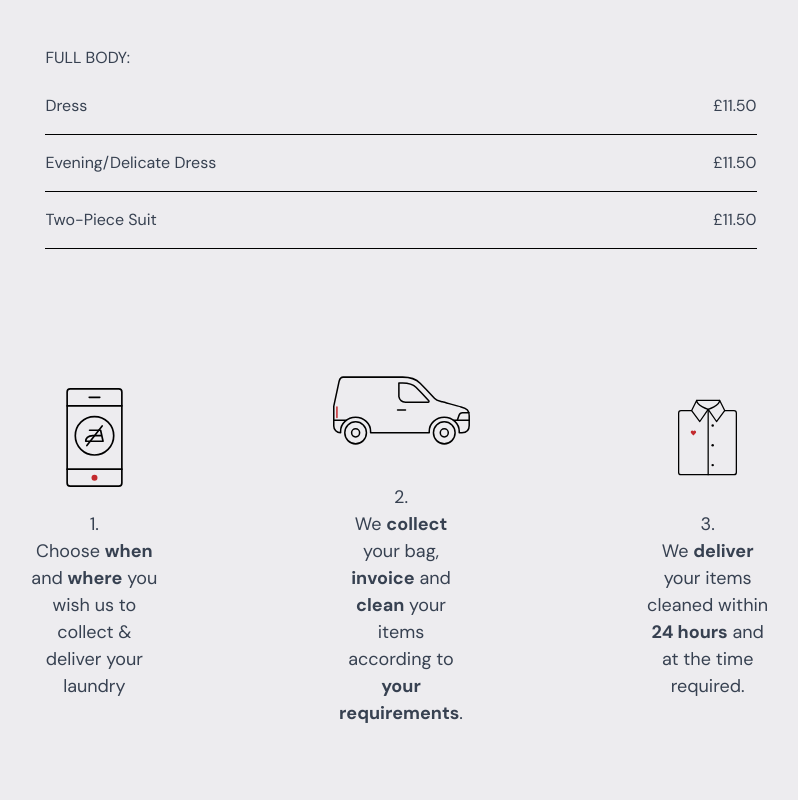
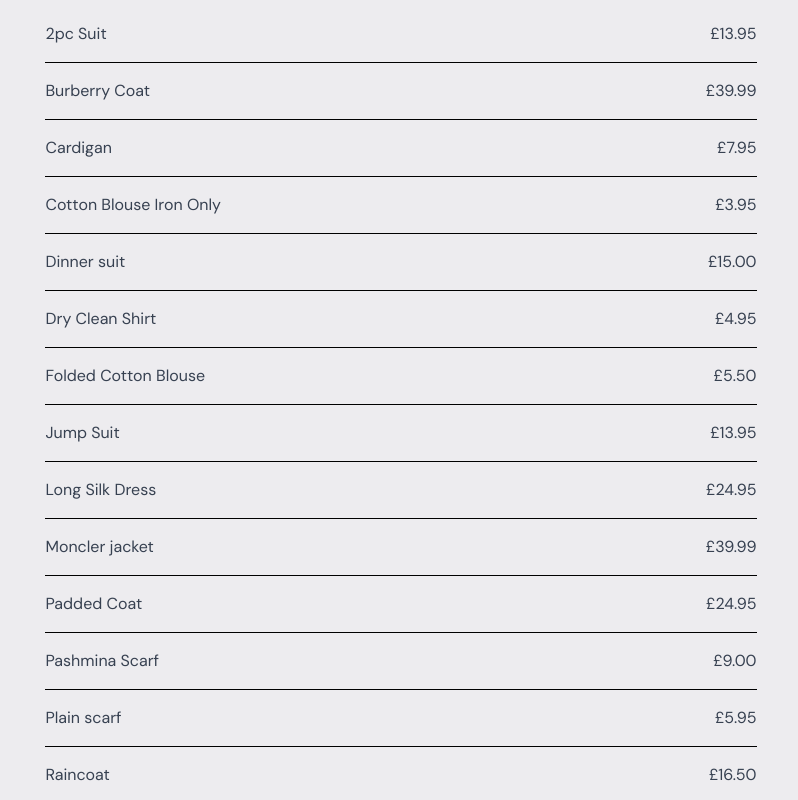
Before and after one commit to sajeerpm/laundary-web-2, a React (Vite) app: page /pricing in a window 1280 px wide. Shown: the part 980-1780 px from the top of the page, without its empty margins (239-1037 px from the left). Built offline with nearby package versions, Linux system fonts and the light colour scheme; no server answers.

Commit message:
added latest changes - 11/6 - 1

```diff
--- a/src/pages/pricing/Pricing.tsx
+++ b/src/pages/pricing/Pricing.tsx
@@ -8,18 +8,243 @@ const Pricing = () => {
   const [activeTab, setActiveTab] = useState(1);
   const [activeTabName, setActiveTabName] = useState("Dry Cleaning");
   const categories = [
-    { id: 1, name: "Dry Cleaning" },
-    { id: 2, name: "Shirt Service" },
-    { id: 3, name: "Laundry Services" },
-    { id: 4, name: "wash and fold services" },
-    { id: 5, name: "Curtain Cleaning" },
-    { id: 6, name: "SHOE REPAIR AND COMPLIMENT POLISH" },
-    { id: 7, name: "Trainer Cleaning" },
-    { id: 8, name: "Wedding Dresses" },
-    { id: 9, name: "Alterations & Repairs" },
-    { id: 10, name: "Leather, Fur and Suede" },
-    { id: 11, name: "Specialist" },
-    { id: 12, name: "Ironing" },
+    {
+      id: 1,
+      name: "Dry Cleaning",
+      description:
+        "Your clothes are individually inspected, cleaned (stains treated and then dry cleaned or laundered as appropriate) and ironed. Each item is quality checked and then packed by our master cleaners and can be returned to you within 24 hours.",
+      prices: [
+        { id: 1, name: "2pc Suit", price: "£13.95" },
+        { id: 2, name: "Burberry Coat", price: "£39.99" },
+        { id: 3, name: "Cardigan", price: "£7.95" },
+        { id: 4, name: "Cotton Blouse Iron Only", price: "£3.95" },
+        { id: 5, name: "Dinner suit", price: "£15.00" },
+        { id: 6, name: "Dry Clean Shirt", price: "£4.95" },
+        { id: 7, name: "Folded Cotton Blouse", price: "£5.50" },
+        { id: 8, name: "Jump Suit", price: "£13.95" },
+        { id: 9, name: "Long Silk Dress", price: "£24.95" },
+        { id: 10, name: "Moncler jacket", price: "£39.99" },
+        { id: 11, name: "Padded Coat", price: "£24.95" },
+        { id: 12, name: "Pashmina Scarf", price: "£9.00" },
+        { id: 13, name: "Plain scarf", price: "£5.95" },
+        { id: 14, name: "Raincoat", price: "£16.50" },
+        { id: 15, name: "Silk Dress", price: "£19.95" },
+        { id: 16, name: "Silk Skirt", price: "£7.95" },
+        { id: 17, name: "Silk Waistcoat", price: "£8.95" },
+        { id: 18, name: "Suit Jacket Or Blazer", price: "£8.50" },
+        { id: 19, name: "Top", price: "£6.95" },
+        { id: 20, name: "Trousers Iron Only", price: "£5.50" },
+        { id: 21, name: "Waistcoat", price: "£5.95" },
+      ],
+    },
+    {
+      id: 2,
+      name: "Shirt Service",
+      description:
+        "Your clothes are individually inspected, cleaned (stains treated and then dry cleaned or laundered as appropriate) and ironed. Each item is quality checked and then packed by our master cleaners and can be returned to you within 24 hours.",
+      prices: [
+        { id: 22, name: "3pc Suit", price: "£16.00" },
+        { id: 23, name: "Canada Goose Jacket ", price: "£39.99" },
+        { id: 24, name: "Cotton Blouse ", price: "£4.95" },
+        { id: 25, name: "Designer Jumper ", price: "£11.95" },
+        { id: 26, name: "Dress with Trim", price: "£13.95" },
+        { id: 27, name: "Evening Dress", price: "£35.00" },
+        { id: 28, name: "Jacket Iron Only", price: "£6.25" },
+        { id: 29, name: "Jumper", price: "£6.95" },
+        { id: 30, name: "Maxmara Coat", price: "£39.99" },
+        { id: 31, name: "Overcoat (From)", price: "£22.00" },
+        { id: 32, name: "Padded Jacket", price: "£19.50" },
+        { id: 33, name: "Plain Dress", price: "£11.50" },
+        { id: 34, name: "Plain Skirt", price: "£6.95" },
+        { id: 35, name: "Silk Blouse", price: "£6.95" },
+        { id: 36, name: "Silk Jacket", price: "£9.95" },
+        { id: 37, name: "Silk Trouser", price: "£9.50" },
+        { id: 38, name: "Skirt with Trim", price: "£8.95" },
+        { id: 39, name: "Tie", price: "£4.00" },
+        { id: 40, name: "Trousers", price: "£6.95" },
+        { id: 41, name: "Trousers with Trim", price: "£8.50" },
+        { id: 42, name: "Winter Jackets", price: "£16.50" },
+      ],
+    },
+    {
+      id: 3,
+      name: "Laundry Services",
+      description:
+        "Your clothes are individually inspected, cleaned (stains treated and then dry cleaned or laundered as appropriate) and ironed. Each item is quality checked and then packed by our master cleaners and can be returned to you within 24 hours.",
+      prices: [
+        { id: 22, name: "3pc Suit", price: "£16.00" },
+        { id: 23, name: "Canada Goose Jacket ", price: "£39.99" },
+        { id: 24, name: "Cotton Blouse ", price: "£4.95" },
+      ],
+    },
+    {
+      id: 4,
+      name: "wash and fold services",
+      description:
+        "Your clothes are individually inspected, cleaned (stains treated and then dry cleaned or laundered as appropriate) and ironed. Each item is quality checked and then packed by our master cleaners and can be returned to you within 24 hours.",
+      prices: [
+        { id: 22, name: "3pc Suit", price: "£16.00" },
+        { id: 23, name: "Canada Goose Jacket ", price: "£39.99" },
+        { id: 24, name: "Cotton Blouse ", price: "£4.95" },
+        { id: 25, name: "Designer Jumper ", price: "£11.95" },
+        { id: 26, name: "Dress with Trim", price: "£13.95" },
+        { id: 27, name: "Evening Dress", price: "£35.00" },
+        { id: 28, name: "Jacket Iron Only", price: "£6.25" },
+        { id: 29, name: "Jumper", price: "£6.95" },
+        { id: 30, name: "Maxmara Coat", price: "£39.99" },
+        { id: 31, name: "Overcoat (From)", price: "£22.00" },
+        { id: 32, name: "Padded Jacket", price: "£19.50" },
+      ],
+    },
+    {
+      id: 5,
+      name: "Curtain Cleaning",
+      description:
+        "Your clothes are individually inspected, cleaned (stains treated and then dry cleaned or laundered as appropriate) and ironed. Each item is quality checked and then packed by our master cleaners and can be returned to you within 24 hours.",
+      prices: [
+        { id: 22, name: "3pc Suit", price: "£16.00" },
+        { id: 35, name: "Silk Blouse", price: "£6.95" },
+        { id: 36, name: "Silk Jacket", price: "£9.95" },
+        { id: 37, name: "Silk Trouser", price: "£9.50" },
+        { id: 38, name: "Skirt with Trim", price: "£8.95" },
+        { id: 39, name: "Tie", price: "£4.00" },
+        { id: 40, name: "Trousers", price: "£6.95" },
+        { id: 41, name: "Trousers with Trim", price: "£8.50" },
+        { id: 42, name: "Winter Jackets", price: "£16.50" },
+      ],
+    },
+    {
+      id: 6,
+      name: "SHOE REPAIR AND COMPLIMENT POLISH",
+      description:
+        "Your clothes are individually inspected, cleaned (stains treated and then dry cleaned or laundered as appropriate) and ironed. Each item is quality checked and then packed by our master cleaners and can be returned to you within 24 hours.",
+      prices: [
+        { id: 22, name: "3pc Suit", price: "£16.00" },
+        { id: 23, name: "Canada Goose Jacket ", price: "£39.99" },
+        { id: 24, name: "Cotton Blouse ", price: "£4.95" },
+        { id: 25, name: "Designer Jumper ", price: "£11.95" },
+        { id: 26, name: "Dress with Trim", price: "£13.95" },
+        { id: 33, name: "Plain Dress", price: "£11.50" },
+        { id: 34, name: "Plain Skirt", price: "£6.95" },
+        { id: 35, name: "Silk Blouse", price: "£6.95" },
+        { id: 36, name: "Silk Jacket", price: "£9.95" },
+        { id: 37, name: "Silk Trouser", price: "£9.50" },
+        { id: 38, name: "Skirt with Trim", price: "£8.95" },
+        { id: 39, name: "Tie", price: "£4.00" },
+        { id: 40, name: "Trousers", price: "£6.95" },
+        { id: 41, name: "Trousers with Trim", price: "£8.50" },
+        { id: 42, name: "Winter Jackets", price: "£16.50" },
+      ],
+    },
+    {
+      id: 7,
+      name: "Trainer Cleaning",
+      description:
+        "Your clothes are individually inspected, cleaned (stains treated and then dry cleaned or laundered as appropriate) and ironed. Each item is quality checked and then packed by our master cleaners and can be returned to you within 24 hours.",
+      prices: [
+        { id: 22, name: "3pc Suit", price: "£16.00" },
+        { id: 23, name: "Canada Goose Jacket ", price: "£39.99" },
+        { id: 24, name: "Cotton Blouse ", price: "£4.95" },
+        { id: 25, name: "Designer Jumper ", price: "£11.95" },
+        { id: 26, name: "Dress with Trim", price: "£13.95" },
+        { id: 27, name: "Evening Dress", price: "£35.00" },
+        { id: 28, name: "Jacket Iron Only", price: "£6.25" },
+        { id: 29, name: "Jumper", price: "£6.95" },
+        { id: 30, name: "Maxmara Coat", price: "£39.99" },
+        { id: 31, name: "Overcoat (From)", price: "£22.00" },
+        { id: 32, name: "Padded Jacket", price: "£19.50" },
+        { id: 33, name: "Plain Dress", price: "£11.50" },
+        { id: 34, name: "Plain Skirt", price: "£6.95" },
+      ],
+    },
+    {
+      id: 8,
+      name: "Wedding Dresses",
+      description:
+        "Your clothes are individually inspected, cleaned (stains treated and then dry cleaned or laundered as appropriate) and ironed. Each item is quality checked and then packed by our master cleaners and can be returned to you within 24 hours.",
+      prices: [
+        { id: 22, name: "3pc Suit", price: "£16.00" },
+        { id: 23, name: "Canada Goose Jacket ", price: "£39.99" },
+        { id: 24, name: "Cotton Blouse ", price: "£4.95" },
+        { id: 25, name: "Designer Jumper ", price: "£11.95" },
+        { id: 26, name: "Dress with Trim", price: "£13.95" },
+        { id: 27, name: "Evening Dress", price: "£35.00" },
+        { id: 28, name: "Jacket Iron Only", price: "£6.25" },
+        { id: 29, name: "Jumper", price: "£6.95" },
+        { id: 30, name: "Maxmara Coat", price: "£39.99" },
+        { id: 31, name: "Overcoat (From)", price: "£22.00" },
+        { id: 32, name: "Padded Jacket", price: "£19.50" },
+      ],
+    },
+    {
+      id: 9,
+      name: "Alterations & Repairs",
+      description:
+        "Your clothes are individually inspected, cleaned (stains treated and then dry cleaned or laundered as appropriate) and ironed. Each item is quality checked and then packed by our master cleaners and can be returned to you within 24 hours.",
+      prices: [
+        { id: 33, name: "Plain Dress", price: "£11.50" },
+        { id: 34, name: "Plain Skirt", price: "£6.95" },
+        { id: 35, name: "Silk Blouse", price: "£6.95" },
+        { id: 36, name: "Silk Jacket", price: "£9.95" },
+        { id: 37, name: "Silk Trouser", price: "£9.50" },
+        { id: 38, name: "Skirt with Trim", price: "£8.95" },
+        { id: 39, name: "Tie", price: "£4.00" },
+        { id: 40, name: "Trousers", price: "£6.95" },
+        { id: 41, name: "Trousers with Trim", price: "£8.50" },
+        { id: 42, name: "Winter Jackets", price: "£16.50" },
+      ],
+    },
+    {
+      id: 10,
+      name: "Leather, Fur and Suede",
+      description:
+        "Your clothes are individually inspected, cleaned (stains treated and then dry cleaned or laundered as appropriate) and ironed. Each item is quality checked and then packed by our master cleaners and can be returned to you within 24 hours.",
+      prices: [
+        { id: 22, name: "3pc Suit", price: "£16.00" },
+        { id: 23, name: "Canada Goose Jacket ", price: "£39.99" },
+        { id: 24, name: "Cotton Blouse ", price: "£4.95" },
+        { id: 25, name: "Designer Jumper ", price: "£11.95" },
+        { id: 26, name: "Dress with Trim", price: "£13.95" },
+        { id: 27, name: "Evening Dress", price: "£35.00" },
+        { id: 38, name: "Skirt with Trim", price: "£8.95" },
+        { id: 39, name: "Tie", price: "£4.00" },
+        { id: 40, name: "Trousers", price: "£6.95" },
+        { id: 41, name: "Trousers with Trim", price: "£8.50" },
+        { id: 42, name: "Winter Jackets", price: "£16.50" },
+      ],
+    },
+    {
+      id: 11,
+      name: "Specialist",
+      description:
+        "Your clothes are individually inspected, cleaned (stains treated and then dry cleaned or laundered as appropriate) and ironed. Each item is quality checked and then packed by our master cleaners and can be returned to you within 24 hours.",
+      prices: [
+        { id: 22, name: "3pc Suit", price: "£16.00" },
+        { id: 23, name: "Canada Goose Jacket ", price: "£39.99" },
+        { id: 24, name: "Cotton Blouse ", price: "£4.95" },
+        { id: 25, name: "Designer Jumper ", price: "£11.95" },
+        { id: 26, name: "Dress with Trim", price: "£13.95" },
+      ],
+    },
+    {
+      id: 12,
+      name: "Ironing",
+      description:
+        "Your clothes are individually inspected, cleaned (stains treated and then dry cleaned or laundered as appropriate) and ironed. Each item is quality checked and then packed by our master cleaners and can be returned to you within 24 hours.",
+      prices: [
+        { id: 22, name: "3pc Suit", price: "£16.00" },
+        { id: 23, name: "Canada Goose Jacket ", price: "£39.99" },
+        { id: 24, name: "Cotton Blouse ", price: "£4.95" },
+        { id: 25, name: "Designer Jumper ", price: "£11.95" },
+        { id: 26, name: "Dress with Trim", price: "£13.95" },
+        { id: 27, name: "Evening Dress", price: "£35.00" },
+        { id: 28, name: "Jacket Iron Only", price: "£6.25" },
+        { id: 29, name: "Jumper", price: "£6.95" },
+        { id: 30, name: "Maxmara Coat", price: "£39.99" },
+        { id: 31, name: "Overcoat (From)", price: "£22.00" },
+        { id: 32, name: "Padded Jacket", price: "£19.50" },
+      ],
+    },
   ];
 
   const handleTabClick = (tabNumber: number, tabName: string) => {
@@ -72,149 +297,32 @@ const Pricing = () => {
           <p className="w-full py-4 text-center text-lg uppercase">
             {activeTabName}
           </p>
-          {activeTab === 1 && (
+          {categories.map(
+            (category) =>
+              activeTab === category.id && (
                 <div className="mx-auto max-w-[650px] text-center text-xl">
-              <p>
-                Your clothes are individually inspected, cleaned (stains treated
-                and then dry cleaned or laundered as appropriate) and ironed.
-                Each item is quality checked and then packed by our master
-                cleaners and can be returned to you within 24 hours.
-              </p>
+                  <p>{category.description}</p>
                 </div>
-          )}
-          {activeTab === 2 && (
-            <div className="mx-auto max-w-[650px] text-center text-xl">
-              <p>
-                Enjoy machine washed, tumble dried, and neatly folded garments
-                when opting for our time saving service wash. All clothes will
-                be washed at 30°C and your order will be charged based on total
-                weight.
-              </p>
-            </div>
-          )}
-          {activeTab === 3 && (
-            <div className="mx-auto max-w-[650px] text-center text-xl">
-              <p>
-                Relax in a clean home with our specialized household items
-                cleaning service. We clean a range of items including curtains,
-                cushion covers, rugs, and more. Our hotel-quality bedding
-                service can also take care of your bed sets, duvets, pillows,
-                and blankets with a 48 hour turnaround.
-              </p>
-            </div>
-          )}
-          {activeTab === 4 && (
-            <div className="mx-auto max-w-[650px] text-center text-xl">
-              <p>
-                Repairs and adjustments are undertaken by our expert tailors and
-                cobblers. We offer a range of services from suit repairs and zip
-                replacements to dress re-hemming, trouser lengthening, and most
-                shoe repairs. Usually these can all be completed in 48 hours.
-              </p>
-            </div>
+              )
           )}
         </div>
 
         <div className="mx-auto md:w-4/6">
-          {activeTab === 1 && (
+          {categories.map(
+            (category) =>
+              activeTab === category.id && (
                 <div>
-              <div className="w-full py-6">
-                <p className="uppercase">Full Body:</p>
-              </div>
+                  {category.prices.map((price) => (
                     <div className="flex w-full flex-col">
                       <div className="flex w-full justify-between">
-                  <p>Dress</p>
-                  <p>£11.50</p>
+                        <p>{price.name}</p>
+                        <p>{price.price}</p>
                       </div>
                       <hr className="my-4 w-full border-black" />
                     </div>
-              <div className="flex w-full flex-col">
-                <div className="flex w-full justify-between">
-                  <p>Evening/Delicate Dress</p>
-                  <p>£11.50</p>
+                  ))}
                 </div>
-                <hr className="my-4 w-full border-black" />
-              </div>
-              <div className="flex w-full flex-col">
-                <div className="flex w-full justify-between">
-                  <p>Two-Piece Suit</p>
-                  <p>£11.50</p>
-                </div>
-                <hr className="my-4 w-full border-black" />
-              </div>
-            </div>
-          )}
-
-          {activeTab === 2 && (
-            <div>
-              <div className="w-full py-6">
-                <p className="uppercase">Mixed Wash:</p>
-              </div>
-              <div className="flex w-full flex-col">
-                <div className="flex w-full justify-between">
-                  <p>
-                    Service Wash (Wash, Dry & Fold) - Additional kg above 5kg
-                  </p>
-                  <p>£11.50</p>
-                </div>
-                <hr className="my-4 w-full border-black" />
-              </div>
-              <div className="flex w-full flex-col">
-                <div className="flex w-full justify-between">
-                  <p>Service Wash (Wash, Dry & Fold) - Up to 5kg</p>
-                  <p>£11.50</p>
-                </div>
-                <hr className="my-4 w-full border-black" />
-              </div>
-            </div>
-          )}
-
-          {activeTab === 3 && (
-            <div>
-              <div className="w-full py-6">
-                <p className="uppercase">Mixed Wash:</p>
-              </div>
-              <div className="flex w-full flex-col">
-                <div className="flex w-full justify-between">
-                  <p>
-                    Service Wash (Wash, Dry & Fold) - Additional kg above 5kg
-                  </p>
-                  <p>£11.50</p>
-                </div>
-                <hr className="my-4 w-full border-black" />
-              </div>
-              <div className="flex w-full flex-col">
-                <div className="flex w-full justify-between">
-                  <p>Service Wash (Wash, Dry & Fold) - Up to 5kg</p>
-                  <p>£11.50</p>
-                </div>
-                <hr className="my-4 w-full border-black" />
-              </div>
-            </div>
-          )}
-
-          {activeTab === 4 && (
-            <div>
-              <div className="w-full py-6">
-                <p className="uppercase">Mixed Wash:</p>
-              </div>
-              <div className="flex w-full flex-col">
-                <div className="flex w-full justify-between">
-                  <p>
-                    Service Wash (Wash, Dry & Fold) - Additional kg above 5kg
-                  </p>
-                  <p>£11.50</p>
-                </div>
-                <hr className="my-4 w-full border-black" />
-              </div>
-              <div className="flex w-full flex-col">
-                <div className="flex w-full justify-between">
-                  <p>Service Wash (Wash, Dry & Fold) - Up to 5kg</p>
-                  <p>£11.50</p>
-                </div>
-                <hr className="my-4 w-full border-black" />
-              </div>
-            </div>
+              )
           )}
         </div>
       </div>
--- a/src/pages/pricing/PricingDetailed.tsx
+++ b/src/pages/pricing/PricingDetailed.tsx
@@ -7,7 +7,7 @@ import { SelectedPage } from "@/shared/types";
 
 const PricingDetailed = () => {
   const { name } = useParams();
-  const categoryName = name;
+  const categoryName = name?.replace(/_/g, " ");
   // const priceList1 = [
   //   { id: 1, name: "2pc Suit", price: "£13.95" },
   //   { id: 2, name: "Burberry Coat", price: "£39.99" },
--- a/src/pages/services/Services.tsx
+++ b/src/pages/services/Services.tsx
@@ -145,7 +145,9 @@ const Services = () => {
             <img src={product.image} alt={product.alt} />
             <SText textAlign="text-center">{product.name}</SText>
             <p className="text-center align-top">{product.description}</p>
-            <Link to={`/pricing/${product.name}`}>
+            <Link
+              to={`/pricing/${product.name.toLowerCase().replace(/\s/g, "_")}`}
+            >
               <button
                 key={product.id}
                 className="my-8 rounded-none border border-black px-12 py-2"
--- a/vite.config.ts
+++ b/vite.config.ts
@@ -5,7 +5,7 @@ import path from "path";
 // https://vitejs.dev/config/
 export default defineConfig({
   plugins: [react()],
-  base: "",
+  base: "/laundary-web-2/",
   resolve: {
     alias: [{ find: "@", replacement: path.resolve(__dirname, "src") }],
   },
```
Also changed, not shown: src/shared/FloatingButton.tsx (+5 -5 lines), package.json (line endings or trailing spaces). Lines whose indentation alone changed are shown as unchanged.
